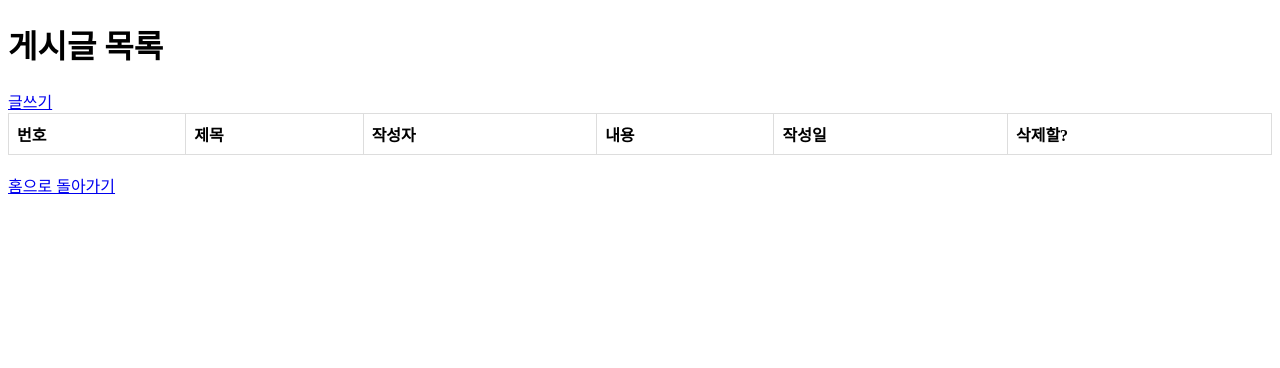
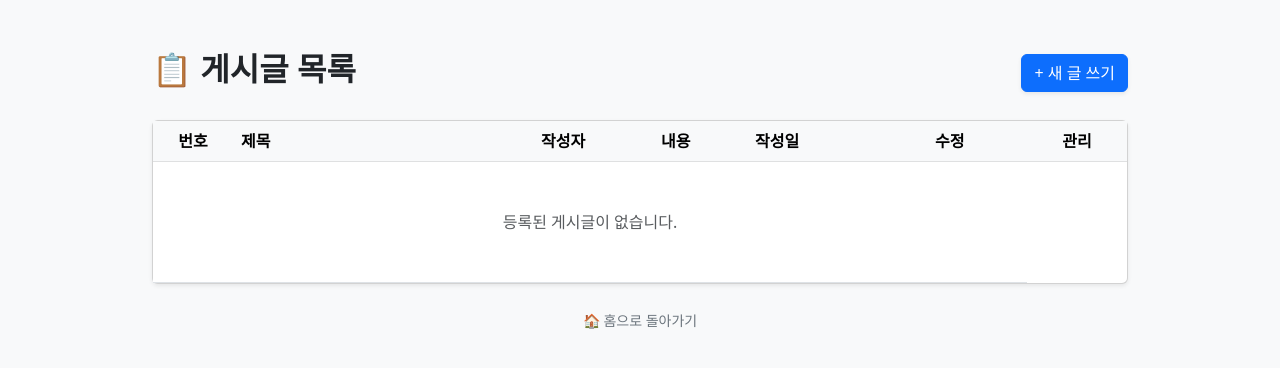
Before and after one commit to ohyoungsik/fastapi_test03, a FastAPI app: page /post in a window 1280 px wide. Shown: the top 368 px of the page. Run offline with FastAPI, Linux system fonts and the light colour scheme; data that the repository does not hold is empty.

Commit message:
필요없는 소스 파일 제거, 글 수정하기 기능 완료, 디자인 수정

```diff
--- a/main.py
+++ b/main.py
@@ -92,3 +92,15 @@ def getPost(request: Request, num: int, db: Session = Depends(get_db)):
         name="post/detail.html",
         context={"post": result}
     )
+
+# 글 수정기능
+@app.patch("/post/{num}")
+def updatePost(num: int, title: str = Form(...), content: str = Form(...), db: Session = Depends(get_db)):
+    query = text("""
+        UPDATE post
+        SET title = :title, content = :content
+        WHERE num = :num
+    """)
+    db.execute(query, {"num": num, "title": title, "content": content})
+    db.commit()
+    return {"message": "글이 수정되었습니다."}
--- /dev/null
+++ b/templates/post/edit-modal.html
@@ -0,0 +1,90 @@
+<!-- 수정 모달 (Edit Modal) -->
+<div class="modal fade" id="editModal" tabindex="-1" aria-labelledby="editModalLabel" aria-hidden="true">
+    <div class="modal-dialog modal-lg">
+        <div class="modal-content text-dark">
+            <div class="modal-header bg-warning">
+                <h5 class="modal-title" id="editModalLabel">글 수정하기</h5>
+                <button type="button" class="btn-close" data-bs-dismiss="modal" aria-label="Close"></button>
+            </div>
+            <div class="modal-body text-start">
+                <form id="editForm">
+                    <input type="hidden" id="edit-num">
+                    <div class="mb-3">
+                        <label for="edit-title" class="form-label">제목</label>
+                        <input type="text" class="form-control" id="edit-title" required>
+                    </div>
+                    <div class="mb-3">
+                        <label for="edit-content" class="form-label">내용</label>
+                        <textarea class="form-control" id="edit-content" rows="10" required></textarea>
+                    </div>
+                </form>
+            </div>
+            <div class="modal-footer">
+                <button type="button" class="btn btn-secondary" data-bs-dismiss="modal">취소</button>
+                <button type="button" class="btn btn-primary" onclick="submitEdit()">수정 완료</button>
+            </div>
+        </div>
+    </div>
+</div>
+
+
+<script src="https://cdn.jsdelivr.net/npm/bootstrap@5.3.0/dist/js/bootstrap.bundle.min.js"></script>
+<script>
+    // 모달을 열고 데이터를 채우는 함수
+function openEditModal(button) {
+    // 1. 버튼에 저장된 data 속성들을 가져옵니다.
+    const num = button.getAttribute('data-num');
+    const title = button.getAttribute('data-title');
+    const content = button.getAttribute('data-content');
+
+    // 2. 모달 내 input 요소들에 값을 채웁니다.
+    const numEl = document.getElementById("edit-num");
+    const titleEl = document.getElementById("edit-title");
+    const contentEl = document.getElementById("edit-content");
+
+    if (numEl && titleEl && contentEl) {
+        numEl.value = num;
+        titleEl.value = title;
+        contentEl.value = content;
+
+        // 3. 부트스트랩 모달 띄우기
+        const modal = bootstrap.Modal.getOrCreateInstance(document.getElementById('editModal'));
+        modal.show();
+    } else {
+        console.error("모달 요소를 찾을 수 없습니다. edit-modal.html 파일이 include 되었는지 확인하세요.");
+    }
+}
+
+    // 수정 데이터 전송 함수
+    async function submitEdit() {
+        const num = document.getElementById('edit-num').value;
+        const title = document.getElementById('edit-title').value;
+        const content = document.getElementById('edit-content').value;
+
+        if (!title.trim() || !content.trim()) {
+            alert("제목과 내용을 입력해주세요.");
+            return;
+        }
+        const formData = new FormData();
+        formData.append('title', title);
+        formData.append('content', content);
+
+        try {
+            const response = await fetch(`/post/${num}`, {
+                method: 'PATCH',
+                body: formData
+            });
+
+            if (response.ok) {
+                const result = await response.json();
+                alert(result.message);
+                location.reload(); // 성공 시 새로고침
+            } else {
+                alert('수정 실패');
+            }
+        } catch (error) {
+            console.error('Error:', error);
+            alert('서버와 통신 중 오류가 발생했습니다.');
+        }
+    }
+</script>
--- a/templates/post/list.html
+++ b/templates/post/list.html
@@ -1,53 +1,121 @@
 <!DOCTYPE html>
-<html lang="en">
+<html lang="ko">
 <head>
     <meta charset="UTF-8">
     <meta name="viewport" content="width=device-width, initial-scale=1.0">
-    <title>Post List</title>
+    <title>게시글 목록</title>
+    <link href="https://cdn.jsdelivr.net/npm/bootstrap@5.3.0/dist/css/bootstrap.min.css" rel="stylesheet">
     <style>
-        table {
-            width: 100%;
-            border-collapse: collapse;
-        }
-        th, td {
-            border: 1px solid #ddd;
-            padding: 8px;
-            text-align: left;
+        body { background-color: #f8f9fa; }
+        .container { max-width: 1000px; margin-top: 50px; }
+        .table shadow-sm { background-color: white; }
+        /* 제목 줄바꿈 방지 및 말줄임표 처리 */
+        .text-truncate-custom {
+            max-width: 250px;
+            white-space: nowrap;
+            overflow: hidden;
+            text-overflow: ellipsis;
         }
     </style>
 </head>
 <body>
-    <h1>게시글 목록</h1>
-     <a href="/post/new">글쓰기</a>
-    <table>
-        <thead>
+
+<div class="container">
+    <div class="d-flex justify-content-between align-items-center mb-4">
+        <h2 class="fw-bold text-dark">📋 게시글 목록</h2>
+        <a href="/post/new" class="btn btn-primary shadow-sm">+ 새 글 쓰기</a>
+    </div>
+
+    <div class="card shadow-sm">
+        <div class="card-body p-0">
+            <table class="table table-hover mb-0">
+                <thead class="table-light">
                     <tr>
-                <th>번호</th>
-                <th>제목</th>
-                <th>작성자</th>
+                        <th class="text-center" style="width: 80px;">번호</th>
+                        <th style="width: 300px;">제목</th>
+                        <th style="width: 120px;">작성자</th>
                         <th>내용</th>
-                <th>작성일</th>
-                <th>삭제할?</th>
+                        <th style="width: 180px;">작성일</th>
+                        <th style="width: 100px;">수정</th>
+                        <th class="text-center" style="width: 100px;">관리</th>
                     </tr>
                 </thead>
                 <tbody>
                     {% for post in posts %}
-            <tr>
-                <td>{{ post.num }}</td>
-                <td><a href="/post/{{ post.num }}">{{ post.title }}</a></td>
-                <td>{{ post.writer }}</td>
-                <td>{{ post.content }}</td>
-                <td>{{ post.created_at }}</td>
+                    <tr class="align-middle">
+                        <td class="text-center text-muted">{{ post.num }}</td>
                         <td>
-                    <button onclick="deletePost({{ post.num }})">삭제</button>
+                            <a href="/post/{{ post.num }}" class="text-decoration-none fw-bold text-primary">
+                                {{ post.title }}
+                            </a>
+                        </td>
+                        <td><span class="badge bg-light text-dark border">{{ post.writer }}</span></td>
+                        <td>
+                            <div class="text-truncate-custom text-muted small">
+                                {{ post.content }}
+                            </div>
+                        </td>
+                        <td class="small text-secondary">{{ post.created_at }}</td>
+                        <td class="text-center">
+                            <button
+                                type="button"
+                                class="btn btn-warning"
+                                data-num="{{ post.num }}"
+                                data-title="{{ post.title }}"
+                                data-content="{{ post.content }}"
+                                onclick="openEditModal(this)">
+                                 수정
+                                </button>
+                        </td>
+                        <td class="text-center">
+                            <button class="btn btn-outline-danger btn-sm" onclick="deletePost({{ post.num }})">
+                                삭제
+                            </button>
                         </td>
                     </tr>
                     {% endfor %}
+                    {% if not posts %}
+                    <tr>
+                        <td colspan="6" class="text-center py-5 text-muted">등록된 게시글이 없습니다.</td>
+                    </tr>
+                    {% endif %}
                 </tbody>
             </table>
-    <br>
-    <a href="/">홈으로 돌아가기</a>
-</body>
+        </div>
+    </div>
+
+    <div class="mt-4 text-center">
+        <a href="/" class="text-decoration-none text-secondary small">🏠 홈으로 돌아가기</a>
+    </div>
+</div>
+
+<script src="https://cdn.jsdelivr.net/npm/bootstrap@5.3.0/dist/js/bootstrap.bundle.min.js"></script>
+
+<script>
+function openEditModal(num, title, content) {
+    const targetNum = button.dataset.num;
+    const targetTitle = button.dataset.title;
+    const targetContent = button.dataset.content;
+
+    console.log("데이터 확인:", num, title, content); // 브라우저 콘솔에서 확인용
+
+    const numEl = document.getElementById("edit-num");
+    const titleEl = document.getElementById("edit-title");
+    const contentEl = document.getElementById("edit-content");
+
+    if (numEl && titleEl && contentEl) {
+        numEl.value = targetNum;
+        titleEl.value = targetTitle;
+        contentEl.value = targetContent;
+
+        const modal = bootstrap.Modal.getOrCreateInstance(document.getElementById('editModal'));
+        modal.show();
+    } else {
+        console.error("모달 요소를 찾을 수 없습니다. edit-modal.html 파일이 include 되었는지 확인하세요.");
+    }
+}
+</script>
+
 <script>
 function deletePost(num) {
     if (!confirm("정말 삭제하시겠습니까?")) return;
@@ -58,7 +126,7 @@
     .then(response => response.json())
     .then(data => {
         alert(data.message);
-            location.reload(); // 삭제 후 새로고침
+        location.reload();
     })
     .catch(error => {
         console.error("에러:", error);
@@ -66,4 +134,6 @@
     });
 }
 </script>
+{% include 'post/edit-modal.html' %}
+</body>
 </html>
```
Also changed, not shown: templates/post/detail.html (+43 -1 lines), templates/post/new-form.html (+43 -17 lines). Lines whose indentation alone changed are shown as unchanged.
